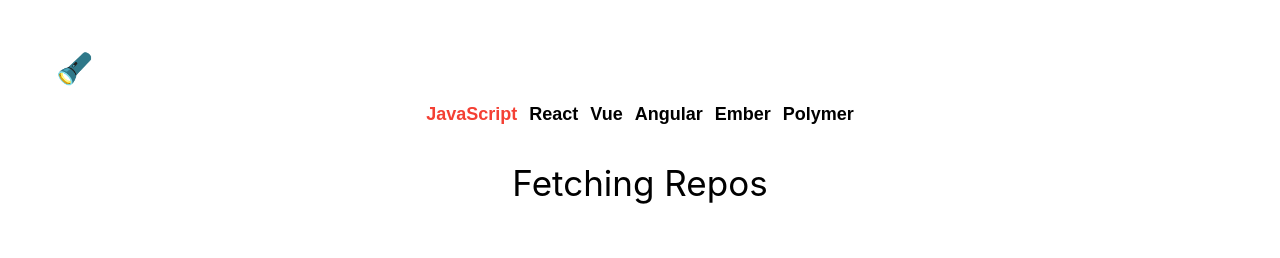
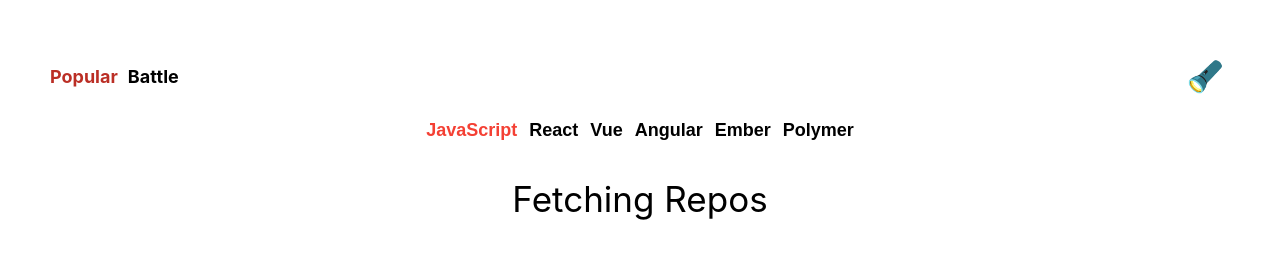
Before and after one commit to henghaopu/react-practice-github-battle, a React app: page / in a window 1280 px wide. Built offline with nearby package versions, Linux system fonts and the light colour scheme; no server answers.

Commit message:
Implement Nav bar using NavLink to direct the routing path

```diff
--- a/app/components/Nav.js
+++ b/app/components/Nav.js
@@ -1,20 +1,46 @@
-import React from 'react';
-import { ThemeConsumer } from '../contexts/theme';
+import React from "react";
+import { ThemeConsumer } from "../contexts/theme";
+import { NavLink } from "react-router-dom";
+
+const activeStyle = {
+  color: "rgb(187, 46, 37)",
+};
 
 export default function Nav() {
   return (
     <ThemeConsumer>
       {({ theme, toggleTheme }) => (
         <nav className="row space-between">
+          <ul className="row nav">
+            <li>
+              <NavLink
+                exact
+                to="/"
+                className="nav-link"
+                activeStyle={activeStyle}
+              >
+                Popular
+              </NavLink>
+            </li>
+            <li>
+              <NavLink
+                to="/battle"
+                className="nav-link"
+                activeStyle={activeStyle}
+              >
+                Battle
+              </NavLink>
+            </li>
+          </ul>
           <button
-            style={{fontSize: 30}}
+            style={{ fontSize: 30 }}
             className="btn-clear"
             onClick={toggleTheme}
           >
-            {theme === 'light' ? '🔦' : '💡'}
+            {theme === "light" ? "🔦" : "💡"}
           </button>
         </nav>
       )}
     </ThemeConsumer>
-  )
+  );
 }
--- a/app/index.css
+++ b/app/index.css
@@ -40,6 +40,10 @@ li {
   color: inherit;
 }
 
+.nav li {
+  margin-right: 10px;
+}
+
 .grid {
   display: flex;
   flex-wrap: wrap;
@@ -47,6 +51,10 @@ li {
 
 .space-around {
   justify-content: space-around;
+}
+
+.space-between {
+  justify-content: space-between;
 }
 
 .header-lg {
```
